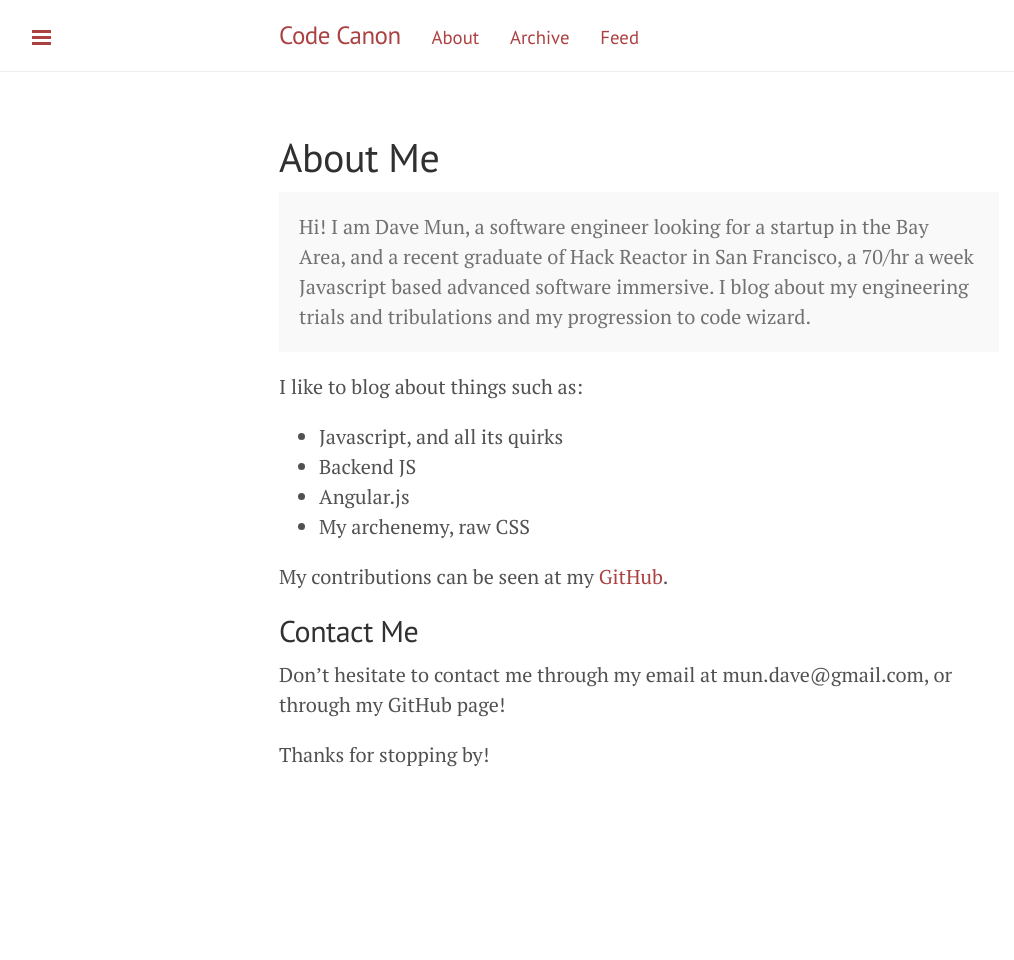
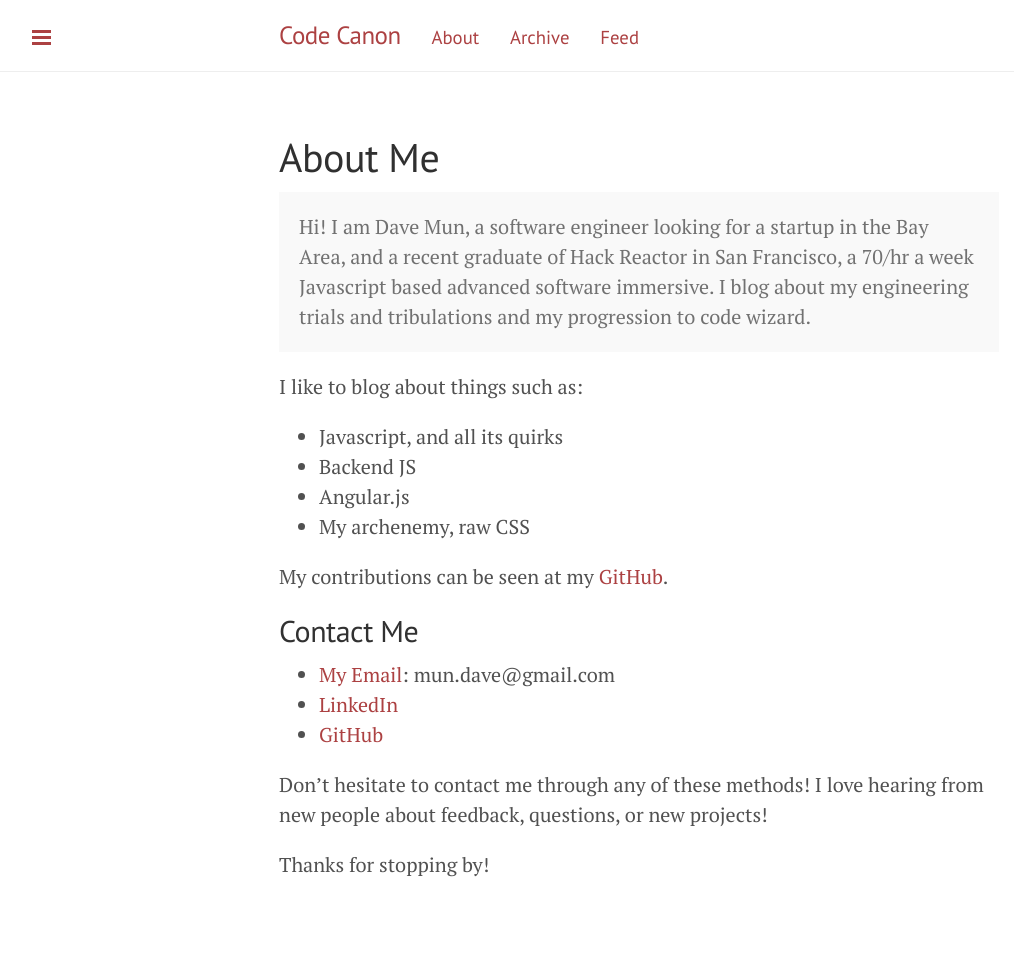
Before and after one commit to davemun/davemun.github.io, a Jekyll site: the page built from about.md, in a window 1280 px wide. Shown: the whole page, without its empty margins (1-1015 px from the left). Built offline with Jekyll 4.4.1, drawn with Linux system fonts in a browser that asks for light colours; Markdown is read by kramdown in place of the engine named in the settings; before the commit the page ends 900 px from its top, so only the background shows below that.

Commit message:
Added LinkedIn to About Me page.

```diff
--- a/about.md
+++ b/about.md
@@ -19,6 +19,10 @@ My contributions can be seen at my [GitHub](http://github.com/davemun).
 
 ## Contact Me
 
-Don't hesitate to contact me through my email at mun.dave@gmail.com, or through my GitHub page!
+* [My Email](mailto:mun.dave@gmail.com): mun.dave@gmail.com
+* [LinkedIn](http://linkedin.com/in/davemun)
+* [GitHub](http://github.com/davemun)
+
+Don't hesitate to contact me through any of these methods! I love hearing from new people about feedback, questions, or new projects!
 
 Thanks for stopping by!
```
